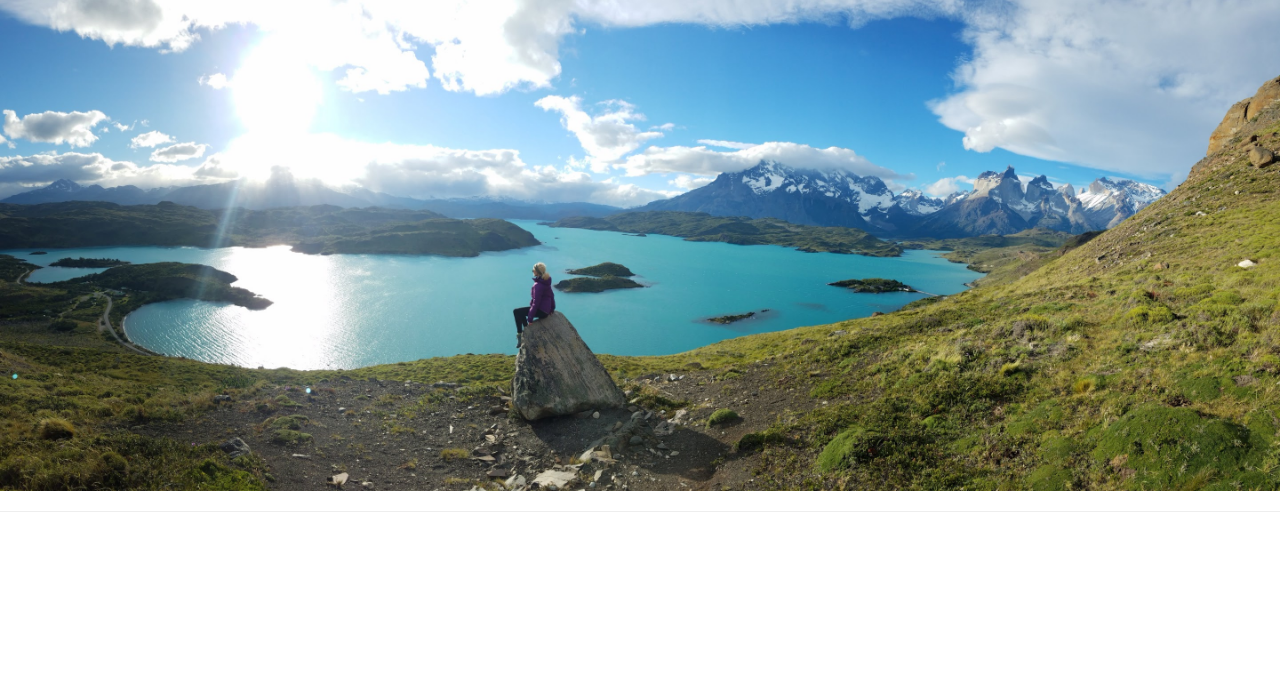
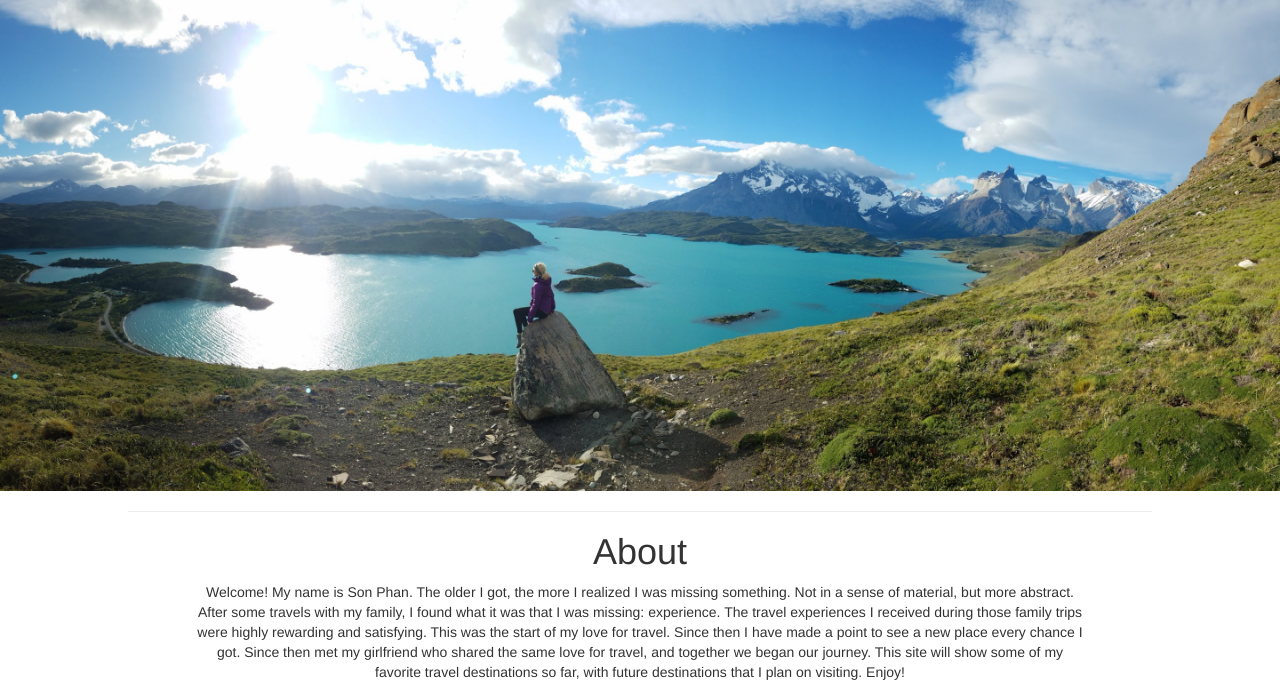
Before and after one commit to svphan1/Getting-Personal, a plain HTML site: page index.html in a window 1280 px wide. Shown: the part 141-833 px from the top of the page. Before the commit the page ends 800 px from the top, so only its background shows below. Drawn offline with nearby package versions, Linux system fonts and the light colour scheme.

Commit message:
add about me

```diff
--- a/index.html
+++ b/index.html
@@ -27,7 +27,7 @@
       <nav>
         <ul>
           <li><a href="#">Home</a></li>
-          <li><a href="#About">About</a></li>
+          <li><a href="#mid">About</a></li>
           <li><a href="#">Locations</a></li>
           <li><a href="#">Future Plans</a></li>
           <li><a href="#">Contact</a></li>
@@ -41,7 +41,16 @@
   <div class="about">
     <img src="img/patagonia.jpg" alt="photo of patagonia" />
   <hr />
-
+      <h1>About</h1>
+        <p id="mid">
+          Welcome! My name is Son Phan. The older I got, the more I realized I was missing something.
+          Not in a sense of material, but more abstract. After some travels with my family, I found
+          what it was that I was missing: experience. The travel experiences I received during those
+          family trips were highly rewarding and satisfying. This was the start of my love for travel.
+          Since then I have made a point to see a new place every chance I got. Since then met my girlfriend
+          who shared the same love for travel, and together we began our journey. This site will show
+          some of my favorite travel destinations so far, with future destinations that I plan on visiting. Enjoy!
+        </p>
   </div>
 </section>
 
--- a/style.css
+++ b/style.css
@@ -71,10 +71,16 @@ img {
   width: 100%;
 }
 
+hr {
+  width: 80%;
+}
+
 .about {
   text-align: center;
 }
 
 p {
-  align: center;
+  text-align: center;
+  padding-left: 14em;
+  padding-right: 14em;
 }
```
